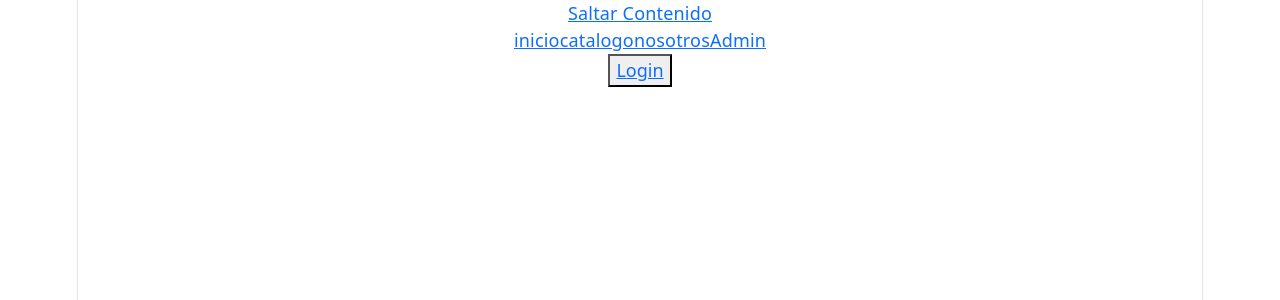
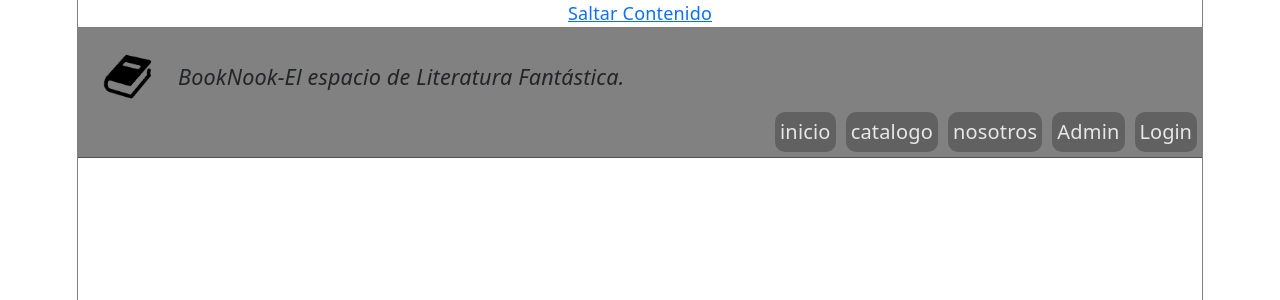
Before and after one commit to Sushy-trash/BookNook-React, a React (Vite) app in the folder BN-react/: page / in a window 1280 px wide. Shown: the top 300 px of the page. Built offline with nearby package versions, Linux system fonts and the light colour scheme.

Commit message:
css para header completo

```diff
--- a/BN-react/index.html
+++ b/BN-react/index.html
@@ -1,5 +1,5 @@
 <!doctype html>
-<html lang="en">
+<html lang="es">
   <head>
     <meta charset="UTF-8" />
     <link rel="icon" type="image/svg+xml" href="/favicon.svg" />
--- a/BN-react/src/App.css
+++ b/BN-react/src/App.css
@@ -1,29 +1,69 @@
-.container {
-  max-width: 1160px;
-}
+
 .header {
   position:sticky;
   top: 0;
   background-color: #818181;
-  padding: 20px;
+  padding: 10px;
   text-align: center;
   border-bottom: 1px solid #515250;
   backdrop-filter: blur(12px);
+  gap: 5px;
 }
 .header-navegacion{
-  display: flex;
+  display: Inline-flex;
   justify-content: space-between;
   align-items: center;
-  min-height: 85px;
+  width: 30px;
+  height: 30px;
+  font-size: 1.6rem;
+  gap: 10px;
+  margin-left: 300px;
 }
 
 .navegacion-link{
-  background-color: #f52727;
-  color: #f52727;
+  background-color: #616161;
+  color: #e7e7e7;
   text-decoration:none;
-  font-size: 16px;
-  padding: 10px;
-  border-radius:6px;
-  transition: background-color 0.2s;
+  font-size: 20px;
+  padding:  5px;
+  border-radius:10px;
   display: inline-block;
 }
+.navegacion-link:hover{
+  background-color: #131313;
+  color: #dfdfdf;
+  transition: 0.3s;
+}
+.header-boton{
+  background-color: #616161;
+  color: #e7e7e7;
+  text-decoration:none;
+  font-size: 20px;
+  padding:  5px;
+  border:#616161;
+  border-radius:10px;
+  display: inline-block;
+}
+.header-boton a{
+  color: #e7e7e7;
+  text-decoration:none;
+}
+.header-boton:hover{
+  background-color: #131313;
+  text-decoration:none;
+  color: #dfdfdf;
+  transition: 0.3s;
+}
+
+.logo{
+  font-size: 1.2rem;
+  font-style: italic;
+  display: flex;
+  align-items: center;
+  gap: 10px;
+}
+.logo-booknook{
+  width: 80px;
+  height: 80px;
+  object-fit: contain;
+}
--- a/BN-react/src/component/Header.jsx
+++ b/BN-react/src/component/Header.jsx
@@ -4,18 +4,21 @@ export default function Header(){
     const [open, setOpen] = useState(false);
     return(
         <>
-            <a classname="skip-link" href="#contenido">Saltar Contenido</a>
-            <header classname="header">
-                <nav classname="header-navegacion">
-                    <a classname="navegacion-link" href="#inicio">inicio</a>
-                    <a classname="navegacion-link" href="#catalogo">catalogo</a>
-                    <a classname="navegacion-link" href="#nosotros">nosotros</a>
-                    <a classname="navegacion-link" href="/admin.html">Admin</a>
+            <a className="skip-link" href="#contenido">Saltar Contenido</a>
+            <header className="header">
+                <Logo/>
+                <nav className="header-navegacion">
+                    <a className="navegacion-link" href="#inicio">inicio</a>
+                    <a className="navegacion-link" href="#catalogo">catalogo</a>
+                    <a className="navegacion-link" href="#nosotros">nosotros</a>
+                    <a className="navegacion-link" href="/admin.html">Admin</a>
+                    <button className="header-boton" onClick={() => setOpen(!open)}>
+                        <a href="#login">Login</a>
+                    </button>
+
 
                 </nav>
-                <button className="header-boton" onClick={() => setOpen(!open)}>
-                    <a classname="btn-login "href="#login">Login</a>
-                </button>
+
             </header>
 
         </>
--- a/BN-react/src/component/Logo.jsx
+++ b/BN-react/src/component/Logo.jsx
@@ -2,12 +2,9 @@
 export default function Logo() {
     return(
         <>
-            <span>
-                <img src="./src/assets/logo booknook.png" className="logo-booknook"  aria-hidden="true" />
-            </span>
-
-            <span classname ="Nombre del proyecto">
-                BookNook-El espacio de literatura fantastica
+            <span className="logo">
+                <img src="./src/assets/logo booknook.png" className="logo-booknook"/>
+                BookNook-El espacio de Literatura Fantástica.
             </span>
         </>
     );
--- a/BN-react/src/index.css
+++ b/BN-react/src/index.css
@@ -1,9 +1,9 @@
 :root {
   --text: #6b6375;
   --text-h: #08060d;
-  --bg: #fff;
-  --border: #e5e4e7;
-  --code-bg: #f4f3ec;
+  --bg: #818181;
+  --border: #818181;
+  --code-bg: #818181;
   --accent: #aa3bff;
   --accent-bg: rgba(170, 59, 255, 0.1);
   --accent-border: rgba(170, 59, 255, 0.5);
@@ -52,6 +52,7 @@
 
 body {
   margin: 0;
+  background: color 818181px;
 }
 
 #root {
```
